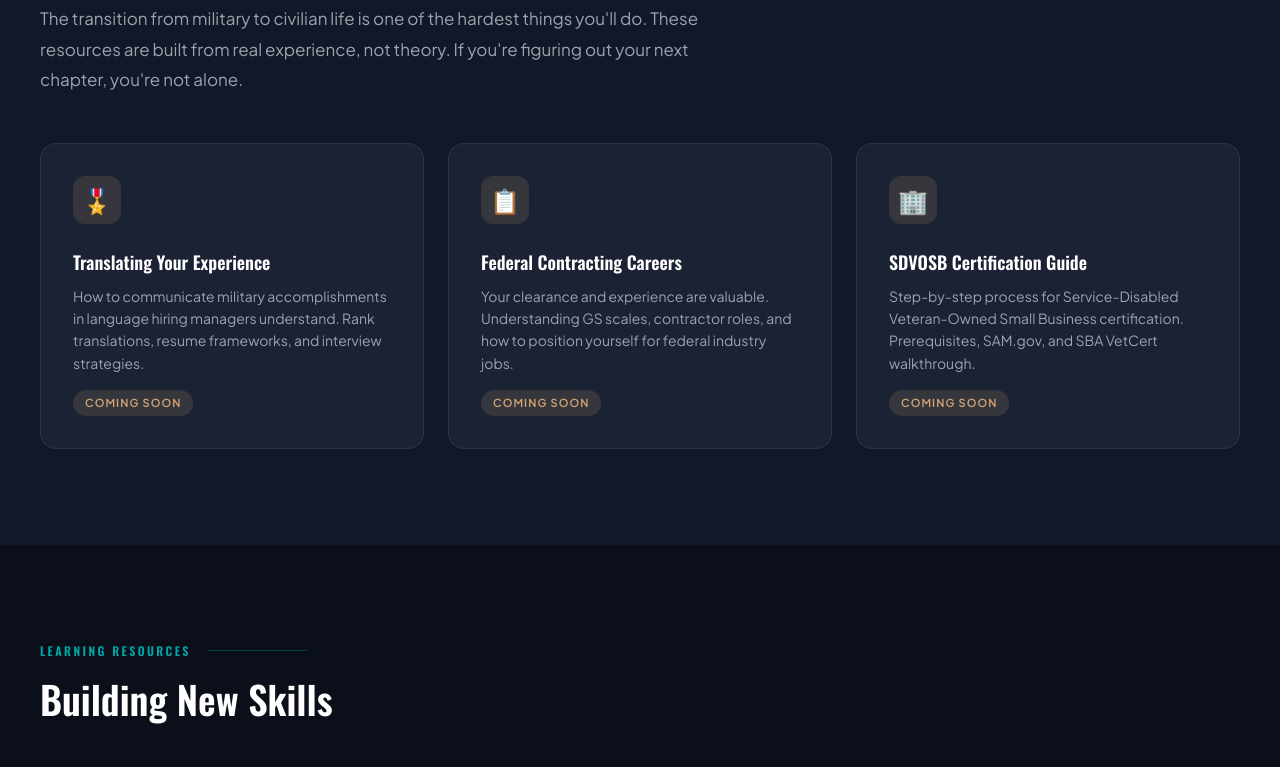
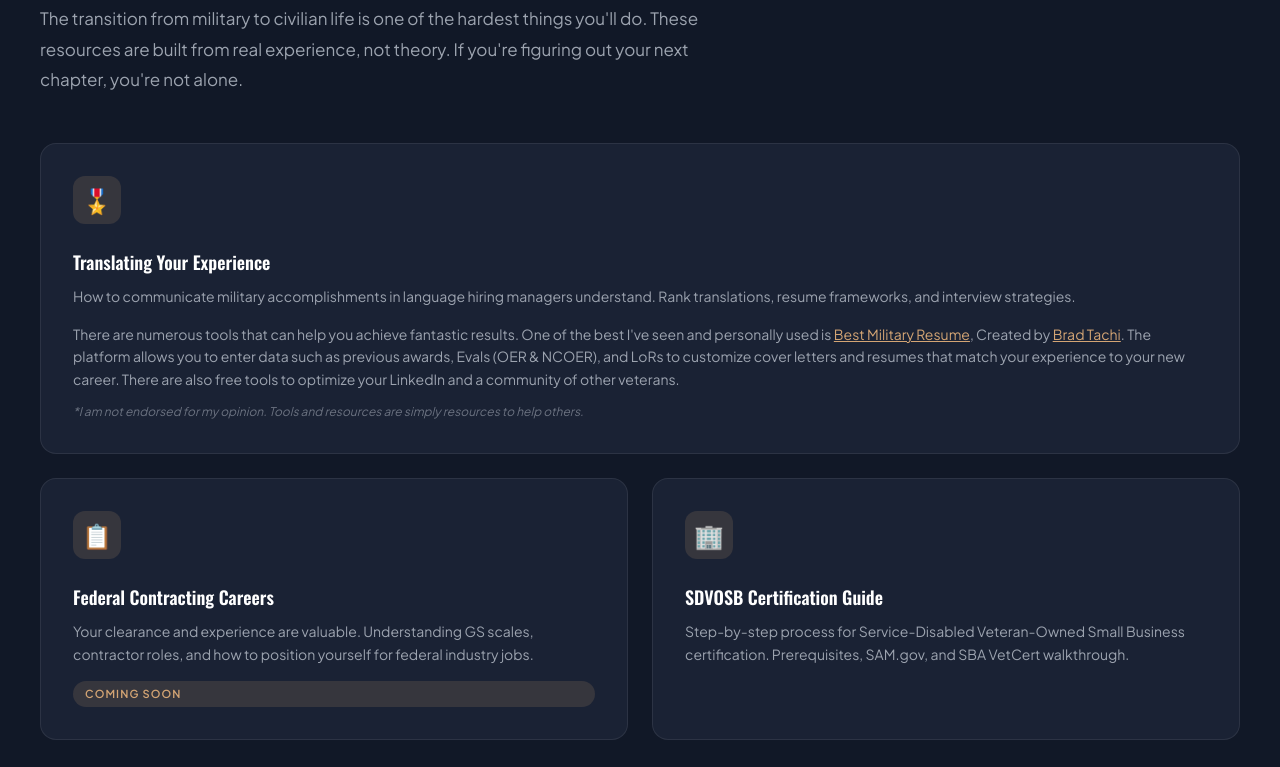
Before and after one commit to Jbenton1/government-guide, a plain HTML site: page index.html in a window 1280 px wide. Shown: the part 4774-5541 px from the top of the page. Drawn offline with nearby package versions, Linux system fonts and the light colour scheme.

Commit message:
Update index.html
Updated email and SDVOSB Guide

```diff
--- a/index.html
+++ b/index.html
@@ -632,7 +632,7 @@
 
         .veteran-grid {
             display: grid;
-            grid-template-columns: repeat(3, 1fr);
+            grid-template-columns: repeat(2, 1fr);
             gap: 1.5rem;
         }
 
@@ -643,6 +643,8 @@
             padding: 2rem;
             text-decoration: none;
             transition: all 0.3s ease;
+            display: flex;
+            flex-direction: column;
         }
 
         .veteran-card:hover {
@@ -1114,12 +1116,13 @@
             </div>
 
             <div class="veteran-grid">
-                <a href="#" class="veteran-card">
+                <div class="veteran-card" style="grid-column: span 2;">
                     <div class="resource-icon">🎖️</div>
                     <h3>Translating Your Experience</h3>
                     <p>How to communicate military accomplishments in language hiring managers understand. Rank translations, resume frameworks, and interview strategies.</p>
-                    <span class="coming-soon">Coming Soon</span>
-                </a>
+                    <p style="margin-top: 1rem;">There are numerous tools that can help you achieve fantastic results. One of the best I've seen and personally used is <a href="https://bestmilitaryresume.com/" target="_blank" style="color: var(--accent-gold); text-decoration: underline;">Best Military Resume</a>, Created by <a href="https://www.linkedin.com/in/bradtachi/" target="_blank" style="color: var(--accent-gold); text-decoration: underline;">Brad Tachi</a>. The platform allows you to enter data such as previous awards, Evals (OER & NCOER), and LoRs to customize cover letters and resumes that match your experience to your new career. There are also free tools to optimize your LinkedIn and a community of other veterans.</p>
+                    <p style="margin-top: 0.75rem; font-size: 0.75rem; color: var(--text-muted); font-style: italic;">*I am not endorsed for my opinion. Tools and resources are simply resources to help others.</p>
+                </div>
 
                 <a href="#" class="veteran-card">
                     <div class="resource-icon">📋</div>
@@ -1128,11 +1131,10 @@
                     <span class="coming-soon">Coming Soon</span>
                 </a>
 
-                <a href="#" class="veteran-card">
+                <a href="sdvosb-guide/" class="veteran-card">
                     <div class="resource-icon">🏢</div>
                     <h3>SDVOSB Certification Guide</h3>
                     <p>Step-by-step process for Service-Disabled Veteran-Owned Small Business certification. Prerequisites, SAM.gov, and SBA VetCert walkthrough.</p>
-                    <span class="coming-soon">Coming Soon</span>
                 </a>
             </div>
         </div>
@@ -1186,7 +1188,7 @@
                             <span>Connect on LinkedIn</span>
                             <span>→</span>
                         </a>
-                        <a href="mailto:your.email@example.com" class="connect-btn">
+                        <a href="mailto:jeremy.benton@siemens.com" class="connect-btn">
                             <span>Send an Email</span>
                             <span>→</span>
                         </a>
@@ -1213,7 +1215,7 @@
     </section>
 
     <footer>
-        <p>© 2025 Jeremy Benton. Built with purpose. Built to Win.<a href="https://github.com/jbenton1/government-guide">View on GitHub</a></p>
+        <p>© 2025 Jeremy Benton. Built with purpose. Built to win. <a href="https://github.com/jbenton1/government-guide">View on GitHub</a></p>
     </footer>
 </body>
 </html>
```
